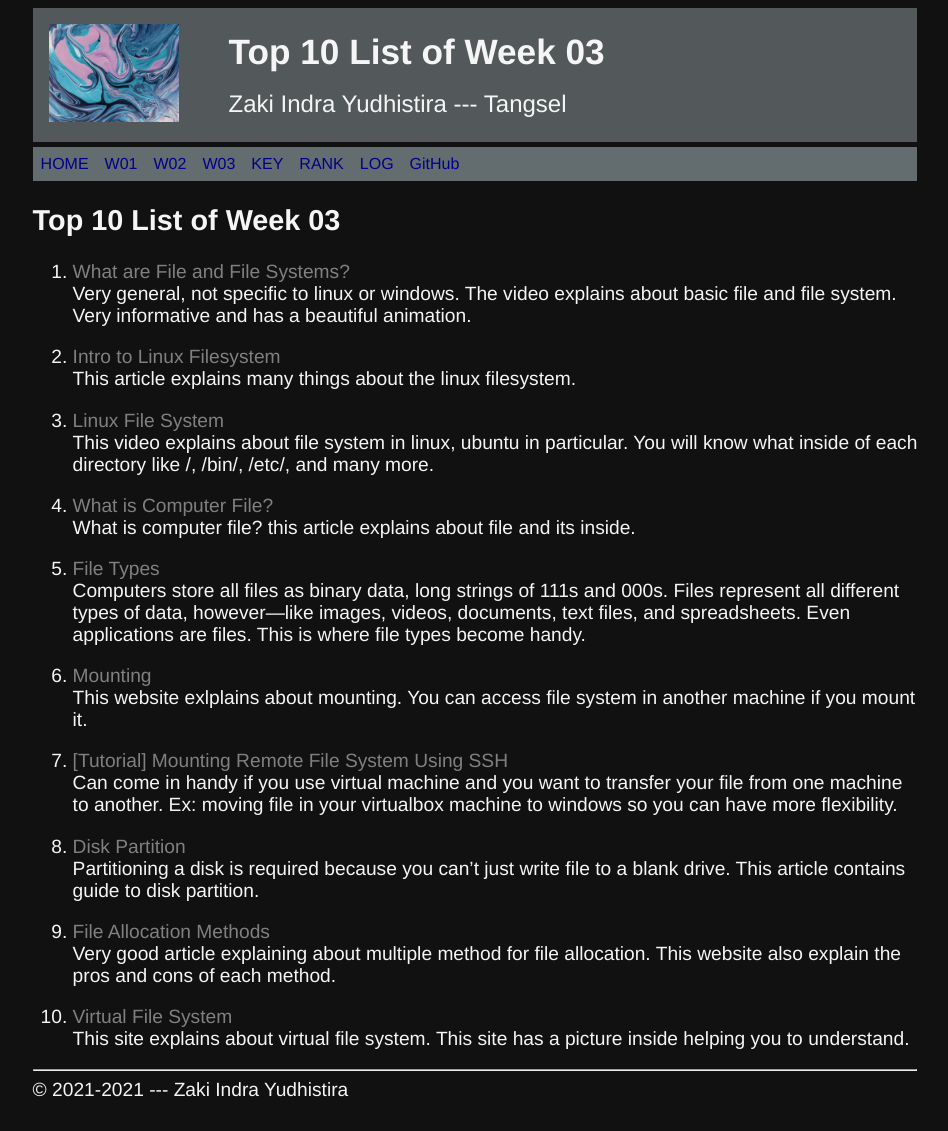
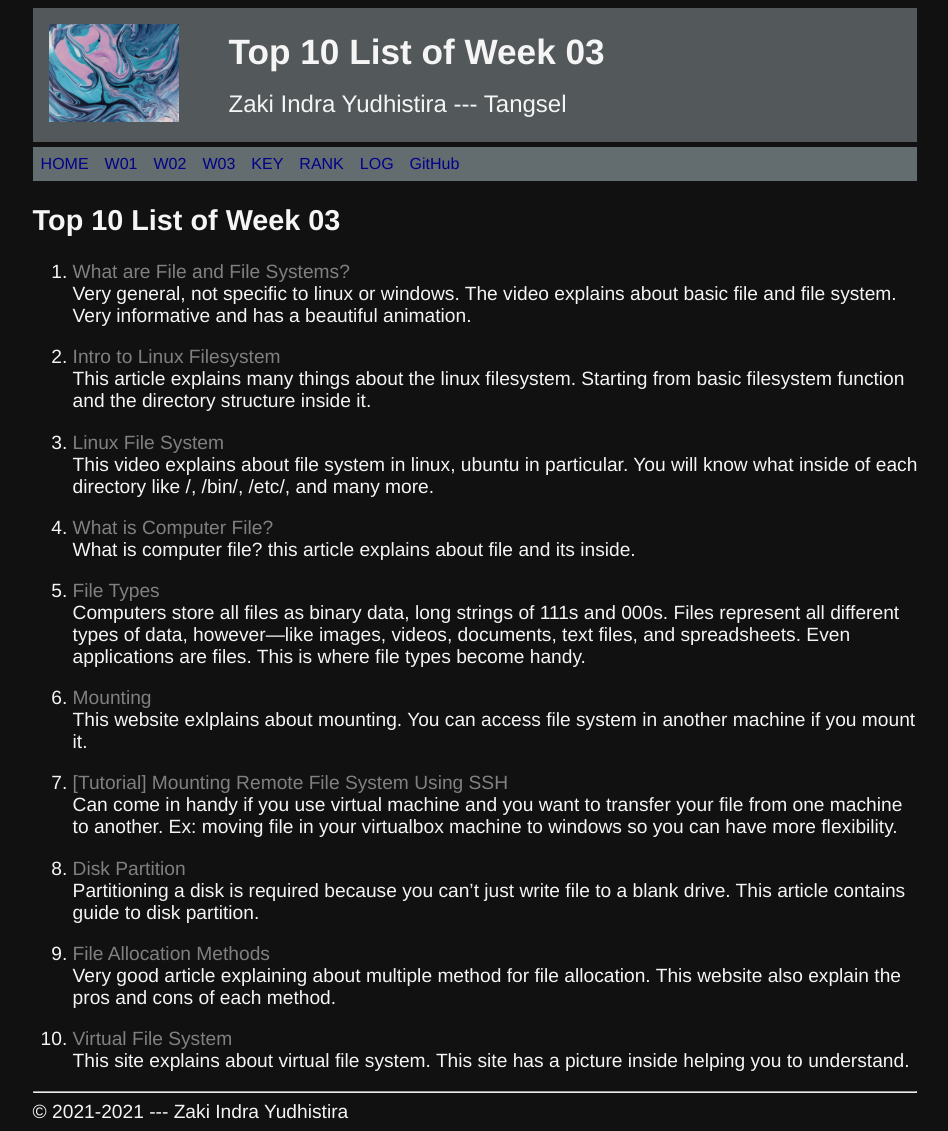
Before and after one commit to zaki-indra/os211, a Jekyll site: the page built from w03.md, in a window 1280 px wide. Shown: the whole page, without its empty margins (165-1113 px from the left). Built offline with Jekyll 4.4.1, drawn with Linux system fonts in a browser that asks for light colours; our own code applies the rules of GitHub Pages for plain Markdown files; before the commit the page ends 1109 px from its top, so only the background shows below that.

Commit message:
Update w03.md
Signed-off-by: Zaki Indra <55521899+zaki-indra@users.noreply.github.com>

```diff
--- a/w03.md
+++ b/w03.md
@@ -9,7 +9,7 @@ permalink: /W03/
 Very general, not specific to linux or windows. The video explains about basic file and file system. Very informative and has a beautiful animation.
 
 2. [Intro to Linux Filesystem](https://opensource.com/life/16/10/introduction-linux-filesystems)<br>
-This article explains many things about the linux filesystem.
+This article explains many things about the linux filesystem. Starting from basic filesystem function and the directory structure inside it.
 
 3. [Linux File System](https://www.youtube.com/watch?v=HIXzJ3Rz9po)<br>
 This video explains about file system in linux, ubuntu in particular. You will know what inside of each directory like /, /bin/, /etc/, and many more.
```
